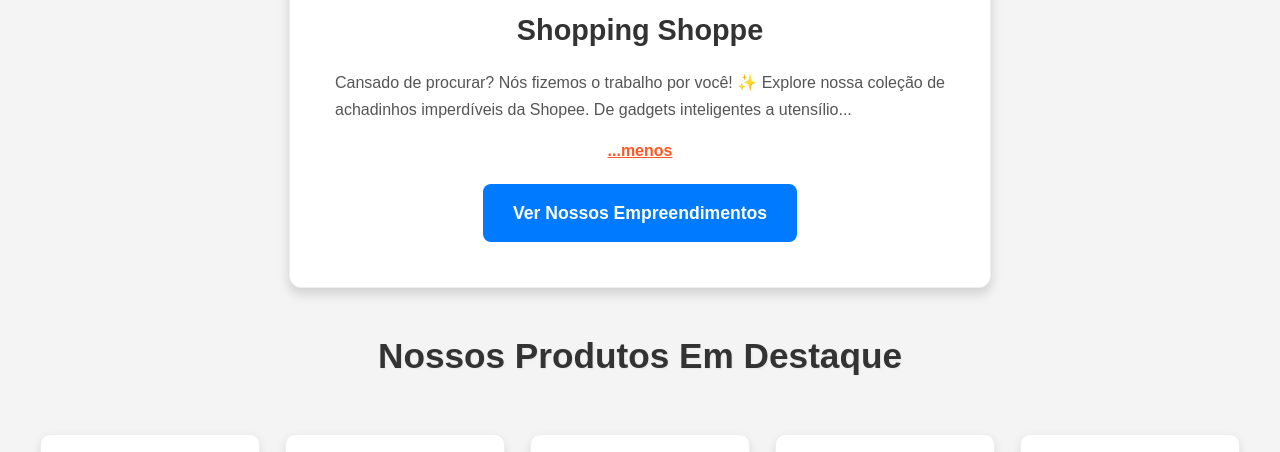
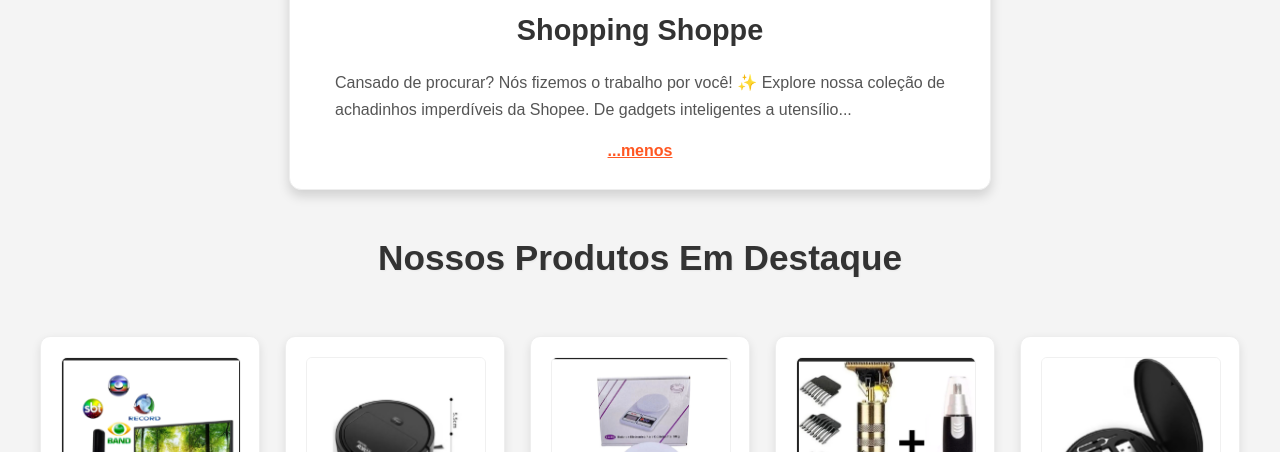
Before and after one commit to 302781/Site_Produtos, a plain HTML site: page index.html in a window 1280 px wide. Shown: the part 308-760 px from the top of the page. Drawn offline with Linux system fonts and the light colour scheme.

Commit message:
Comentário

```diff
--- a/index.html
+++ b/index.html
@@ -26,9 +26,9 @@
             <p>Cansado de procurar? Nós fizemos o trabalho por você! ✨ Explore nossa coleção de <b>achadinhos imperdíveis da Shopee</b>. De gadgets inteligentes a utensílios para sua casa, cada produto foi escolhido para simplificar seu dia. Clique nas ofertas abaixo e garanta já o seu!</p>
             <span class="toggle-text-btn" style="display: none;">...menos</span>
         </div>
-        <div class="new-section-link">
+        <!--<div class="new-section-link">
     <a href="empreendimentos.html" class="empreendimentos-btn">Ver Nossos Empreendimentos</a>
-</div>
+</div>-->
     </div>
 
     <main>
```
